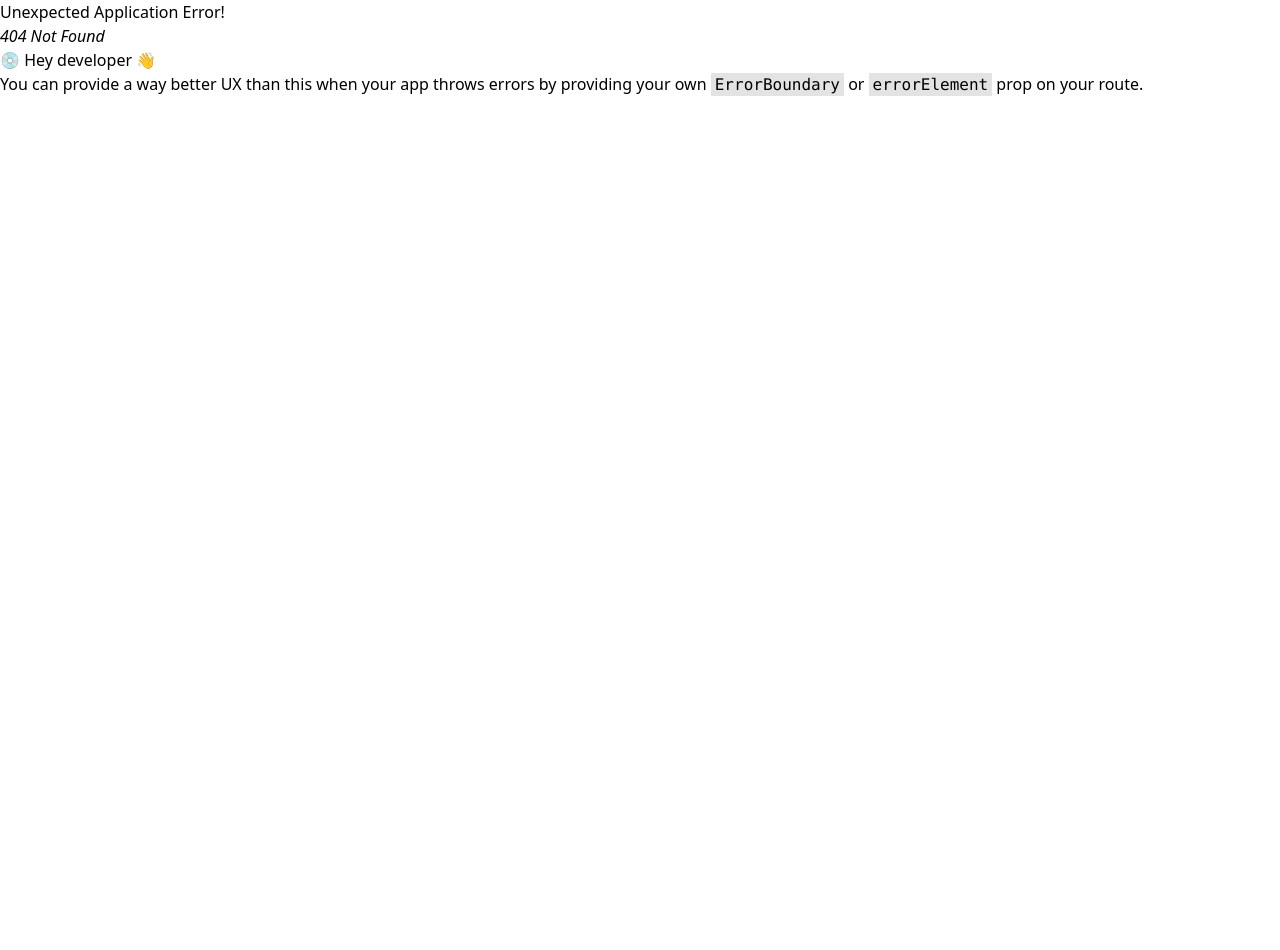
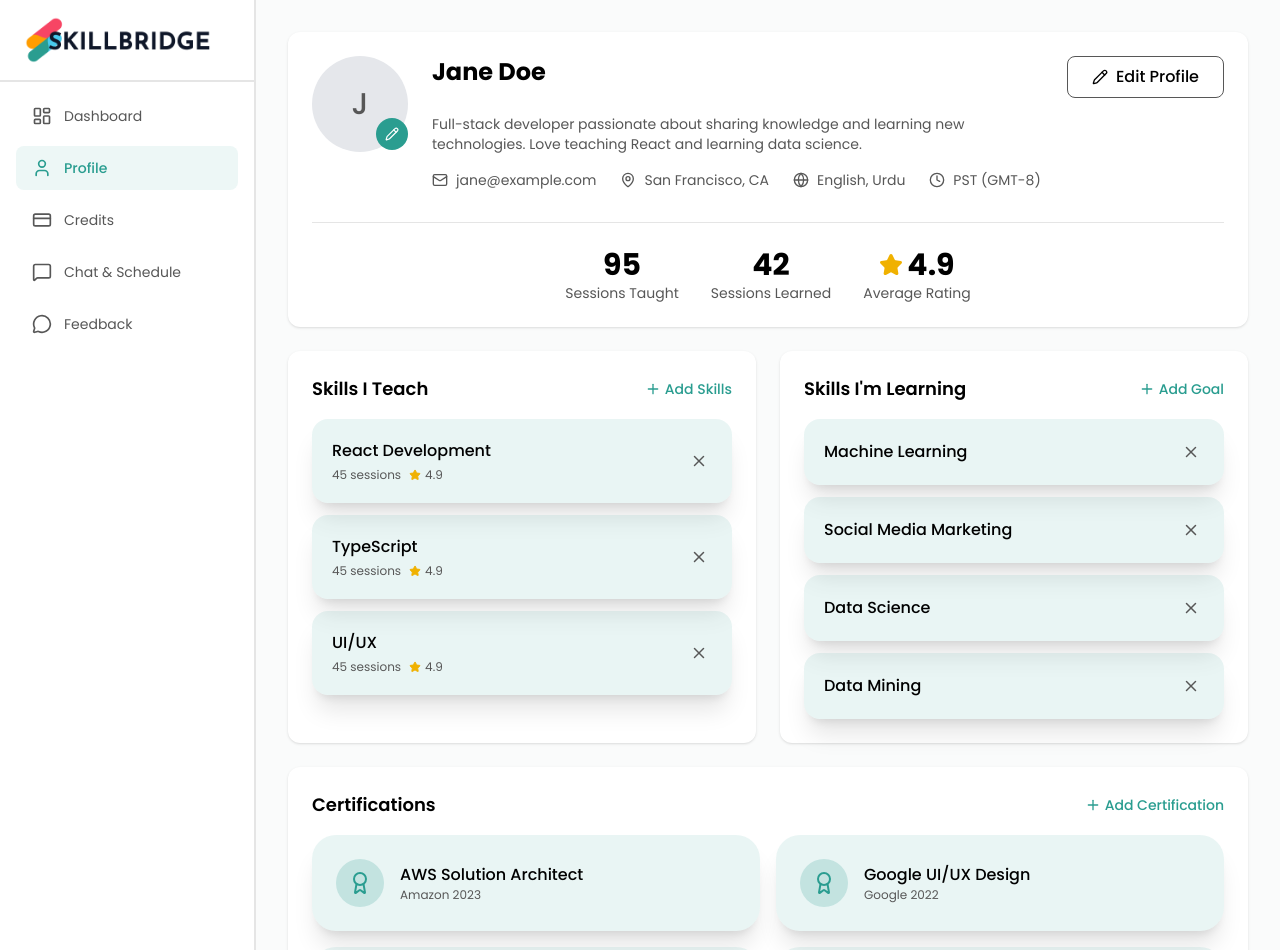
Before and after one commit to JunaidAly/SkillBridge, a React (Vite) app: page /profile in a window 1280 px wide. Before the commit this address had no page. Shown: the top 950 px of the page. Before the commit the page ends 800 px from the top, so only its background shows below. Built offline with nearby package versions, Linux system fonts and the light colour scheme.

Commit message:
Add ProfilePage and route to profile
Introduced a new ProfilePage component displaying user information, skills, and certifications. Updated routes to include '/profile' path rendering the ProfilePage.

```diff
--- /dev/null
+++ b/src/pages/ProfilePage.jsx
@@ -0,0 +1,241 @@
+import { Mail, MapPin, Globe, Clock, Star, Pencil, Plus, X ,  Award  } from "lucide-react";
+import Button from "../ui/Button";
+
+function ProfilePage() {
+  const user = {
+    name: "Jane Doe",
+    bio: "Full-stack developer passionate about sharing knowledge and learning new technologies. Love teaching React and learning data science.",
+    email: "jane@example.com",
+    location: "San Francisco, CA",
+    languages: "English, Urdu",
+    timezone: "PST (GMT-8)",
+    avatar: null,
+    stats: {
+      sessionsTaught: 95,
+      sessionsLearned: 42,
+      avgRating: 4.9,
+    },
+  };
+
+  const skillsTeaching = [
+    { name: "React Development", sessions: 45, rating: 4.9 },
+    { name: "TypeScript", sessions: 45, rating: 4.9 },
+    { name: "UI/UX", sessions: 45, rating: 4.9 },
+  ];
+
+  const skillsLearning = [
+    { name: "Machine Learning" },
+    { name: "Social Media Marketing" },
+    { name: "Data Science" },
+    { name: "Data Mining" },
+  ];
+
+  const certifications = [
+    { name: "AWS Solution Architect", issuer: "Amazon 2023" },
+    { name: "Google UI/UX Design", issuer: "Google 2022" },
+    { name: "AWS Solution Architect", issuer: "Amazon 2023" },
+    { name: "Google UI/UX Design", issuer: "Google 2022" },
+  ];
+
+  return (
+    <div className="space-y-6">
+      {/* Profile Header */}
+      <div className="bg-white rounded-xl p-6 shadow-sm">
+        <div className="flex flex-col md:flex-row gap-6">
+          {/* Avatar */}
+          <div className="relative shrink-0">
+            <div className="w-24 h-24 bg-gray-200 rounded-full flex items-center justify-center">
+              {user.avatar ? (
+                <img
+                  src={user.avatar}
+                  alt={user.name}
+                  className="w-full h-full rounded-full object-cover"
+                />
+              ) : (
+                <span className="text-gray text-3xl font-medium">
+                  {user.name.charAt(0)}
+                </span>
+              )}
+               <div className="absolute bottom-10 right-0 w-8 h-8 bg-teal rounded-full flex items-center justify-center">
+              <Pencil className="text-white" size={14} />
+            </div>
+            </div>
+
+          </div>
+
+          {/* User Info */}
+          <div className="flex-1">
+            <div className="flex flex-col sm:flex-row sm:items-start sm:justify-between gap-4 mb-4">
+              <h1 className="font-family-poppins text-2xl font-bold text-black">
+                {user.name}
+              </h1>
+              <Button variant="outline" className="flex items-center gap-2 px-4 py-2">
+                <Pencil size={16} />
+                Edit Profile
+              </Button>
+            </div>
+
+            <p className="font-family-poppins text-sm text-gray mb-4 max-w-xl">
+              {user.bio}
+            </p>
+
+            {/* Contact Info */}
+            <div className="flex flex-wrap items-center gap-x-6 gap-y-2 text-sm">
+              <span className="flex items-center gap-2">
+                <Mail className="text-gray" size={16} />
+                <span className="font-family-poppins text-gray">{user.email}</span>
+              </span>
+              <span className="flex items-center gap-2">
+                <MapPin className="text-gray" size={16} />
+                <span className="font-family-poppins text-gray">{user.location}</span>
+              </span>
+              <span className="flex items-center gap-2">
+                <Globe className="text-gray" size={16} />
+                <span className="font-family-poppins text-gray">{user.languages}</span>
+              </span>
+              <span className="flex items-center gap-2">
+                <Clock className="text-gray" size={16} />
+                <span className="font-family-poppins text-gray">{user.timezone}</span>
+              </span>
+            </div>
+          </div>
+        </div>
+
+        {/* Stats */}
+        <div className="flex flex-wrap justify-center gap-8 mt-8 pt-6 border-t border-[#E5E5E5]">
+          <div className="text-center">
+            <p className="font-family-poppins text-3xl font-bold text-black">
+              {user.stats.sessionsTaught}
+            </p>
+            <p className="font-family-poppins text-sm text-gray">Sessions Taught</p>
+          </div>
+          <div className="text-center">
+            <p className="font-family-poppins text-3xl font-bold text-black">
+              {user.stats.sessionsLearned}
+            </p>
+            <p className="font-family-poppins text-sm text-gray">Sessions Learned</p>
+          </div>
+          <div className="text-center">
+            <div className="flex items-center justify-center gap-1">
+              <Star className="text-yellow-500 fill-yellow-500" size={24} />
+              <p className="font-family-poppins text-3xl font-bold text-black">
+                {user.stats.avgRating}
+              </p>
+            </div>
+            <p className="font-family-poppins text-sm text-gray">Average Rating</p>
+          </div>
+        </div>
+      </div>
+
+      {/* Skills Section */}
+      <div className="grid grid-cols-1 lg:grid-cols-2 gap-6">
+        {/* Skills I Teach */}
+        <div className="bg-white rounded-xl p-6 shadow-sm">
+          <div className="flex items-center justify-between mb-4">
+            <h2 className="font-family-poppins text-lg font-semibold text-black">
+              Skills I Teach
+            </h2>
+            <button className="flex items-center gap-1 text-teal font-family-poppins text-sm font-medium hover:underline">
+              <Plus size={16} />
+              Add Skills
+            </button>
+          </div>
+
+          <div className="space-y-3">
+            {skillsTeaching.map((skill, index) => (
+              <div
+                key={index}
+                className="flex items-center justify-between p-5 bg-teal/10 shadow-xl rounded-2xl"
+              >
+                <div>
+                  <p className="font-family-poppins font-medium text-black">
+                    {skill.name}
+                  </p>
+                  <div className="flex items-center gap-2 mt-1">
+                    <span className="font-family-poppins text-xs text-gray">
+                      {skill.sessions} sessions
+                    </span>
+                    <span className="flex items-center gap-1">
+                      <Star className="text-yellow-500 fill-yellow-500" size={12} />
+                      <span className="font-family-poppins text-xs text-gray">
+                        {skill.rating}
+                      </span>
+                    </span>
+                  </div>
+                </div>
+                <button className="p-1 hover:bg-gray-100 rounded">
+                  <X className="text-gray" size={18} />
+                </button>
+              </div>
+            ))}
+          </div>
+        </div>
+
+        {/* Skills I'm Learning */}
+        <div className="bg-white rounded-xl p-6 shadow-sm">
+          <div className="flex items-center justify-between mb-4">
+            <h2 className="font-family-poppins text-lg font-semibold text-black">
+              Skills I'm Learning
+            </h2>
+            <button className="flex items-center gap-1 text-teal font-family-poppins text-sm font-medium hover:underline">
+              <Plus size={16} />
+              Add Goal
+            </button>
+          </div>
+
+          <div className="space-y-3">
+            {skillsLearning.map((skill, index) => (
+              <div
+                key={index}
+                className="flex items-center justify-between p-5 bg-teal/10 shadow-xl rounded-2xl"
+              >
+                <p className="font-family-poppins font-medium text-black">
+                  {skill.name}
+                </p>
+                <button className="p-1 hover:bg-gray-100 rounded">
+                  <X className="text-gray" size={18} />
+                </button>
+              </div>
+            ))}
+          </div>
+        </div>
+      </div>
+
+      {/* Certifications Section */}
+      <div className="bg-white rounded-xl p-6 shadow-sm">
+        <div className="flex items-center justify-between mb-4">
+          <h2 className="font-family-poppins text-lg font-semibold text-black">
+            Certifications
+          </h2>
+          <button className="flex items-center gap-1 text-teal font-family-poppins text-sm font-medium hover:underline">
+            <Plus size={16} />
+            Add Certification
+          </button>
+        </div>
+
+        <div className="grid grid-cols-1 md:grid-cols-2 gap-4">
+          {certifications.map((cert, index) => (
+            <div
+              key={index}
+              className="flex items-center gap-4 p-6 bg-teal/10 shadow-xl rounded-3xl"
+            >
+              <div className="w-12 h-12 bg-teal/20 rounded-full flex items-center justify-center shrink-0">
+                <Award className="text-teal" size={24} />
+              </div>
+              <div>
+                <p className="font-family-poppins font-medium text-black">
+                  {cert.name}
+                </p>
+                <p className="font-family-poppins text-xs text-gray">
+                  {cert.issuer}
+                </p>
+              </div>
+            </div>
+          ))}
+        </div>
+      </div>
+    </div>
+  );
+}
+
+export default ProfilePage;
--- a/src/routes.jsx
+++ b/src/routes.jsx
@@ -5,6 +5,7 @@ import SignUpPage from "./pages/SignUpPage";
 import TwoFactorPage from "./pages/TwoFactorPage";
 import DashboardLayout from "./layouts/DashboardLayout";
 import DashboardPage from "./pages/DashboardPage";
+import ProfilePage from "./pages/ProfilePage";
 
 const router = createBrowserRouter([
   {
@@ -30,6 +31,10 @@ const router = createBrowserRouter([
         path: "/dashboard",
         element: <DashboardPage />,
       },
+      {
+        path: "/profile",
+        element: <ProfilePage />,
+      },
     ],
   },
 ]);
```
